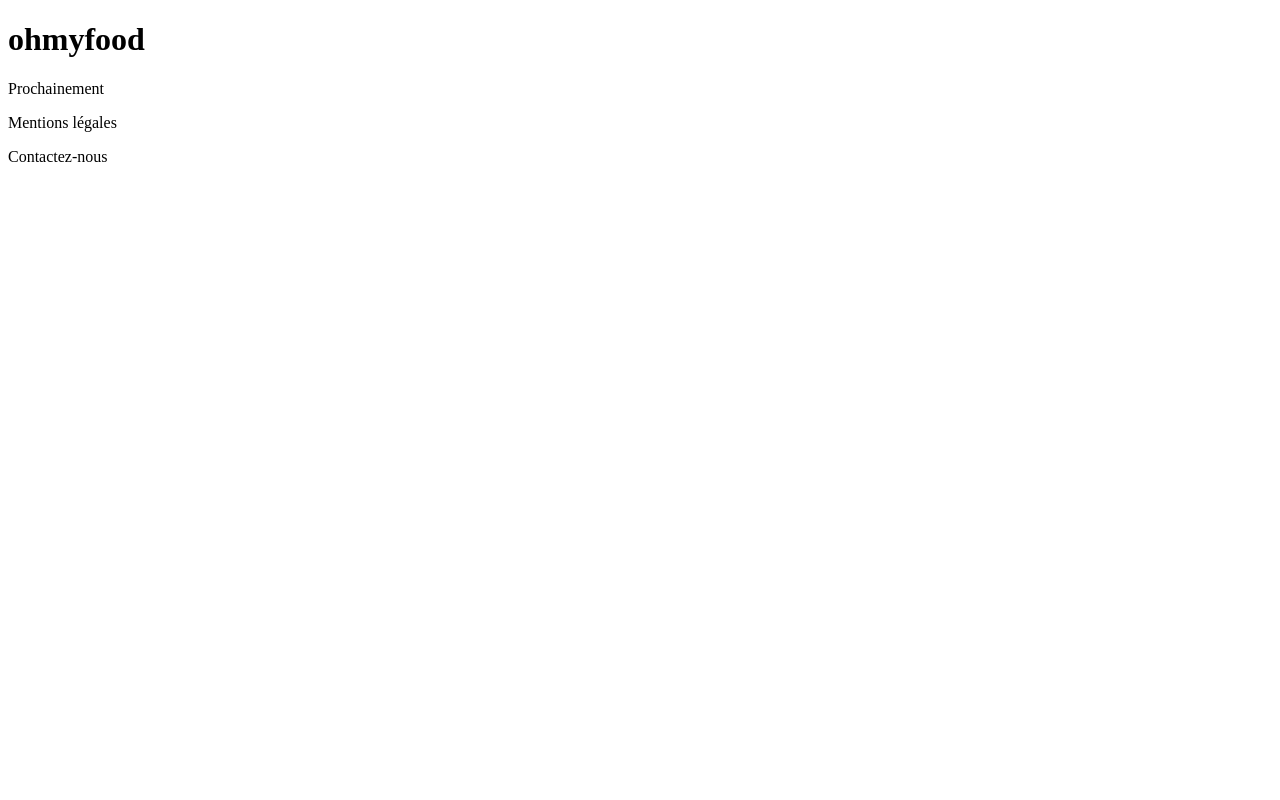
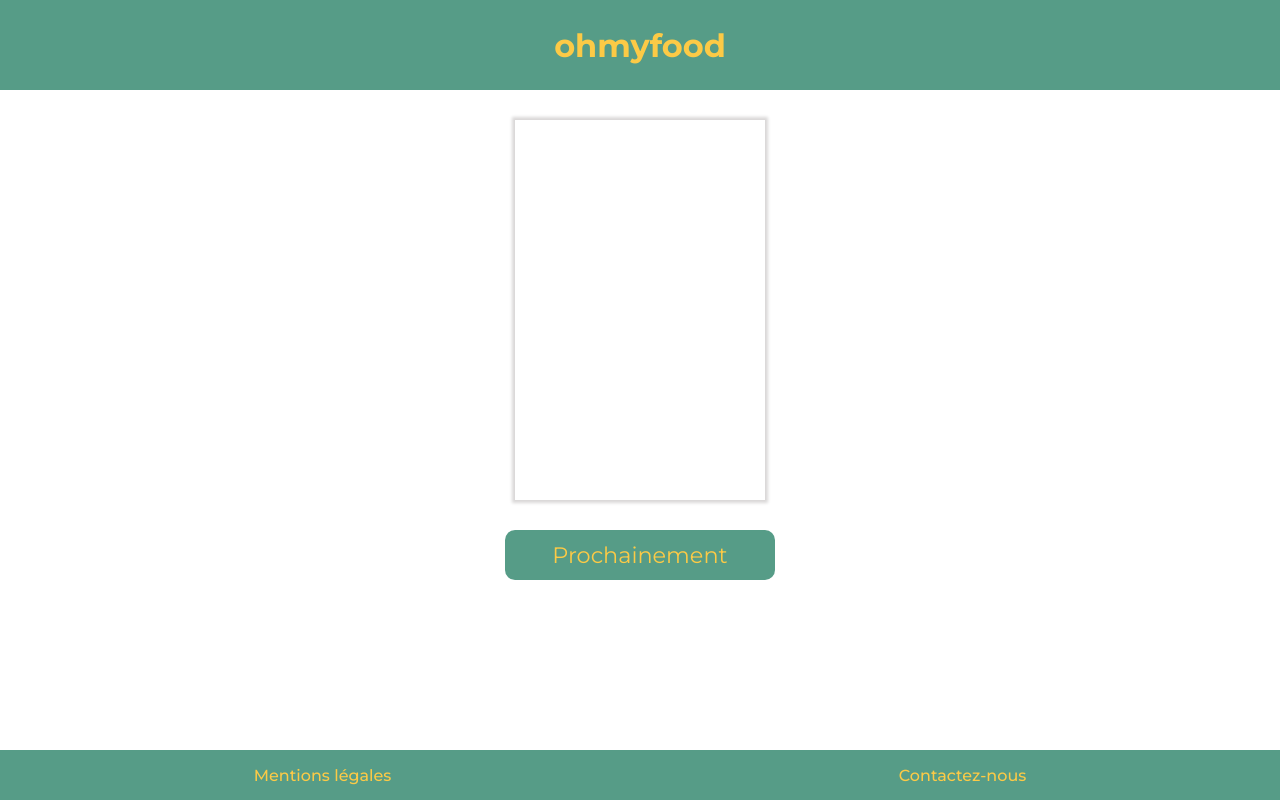
Before and after one commit to Dojando/P3_amraoui_jawad, a website: page index.html in a window 1280 px wide. Drawn offline with Linux system fonts and the light colour scheme.

Commit message:
mise en forme css du header, du footer et commencement de la partie pricipale / ajout de google font avec differentes weight pour les textes

```diff
--- a/index.html
+++ b/index.html
@@ -7,7 +7,7 @@
     <meta name="description" content="Ohmyfood">
     <!-- balises liens -->
     <link rel="stylesheet" href="css/style.css">
-    <link href="https://fonts.googleapis.com/css2?family=Montserrat:wght@800&display=swap" rel="stylesheet">
+    <link href="https://fonts.googleapis.com/css2?family=Montserrat:wght@400;500;700&display=swap" rel="stylesheet">
     <title>Ohmyfood</title>
 </head>
 <body>
@@ -15,16 +15,18 @@
         <h1>ohmyfood</h1>
     </header>
 
-    <section>
-        <article></article>
-        <article></article>
-        <article></article>
-        <article></article>
-    </section>
+    <div class="contenu">
+        <section>
+            <article class="contenu__menu1"></article>
+            <article class="contenu__menu2"></article>
+            <article class="contenu__menu3"></article>
+            <article class="contenu__menu4"></article>
+        </section>
 
-    <div>
-        <div>
-            <p>Prochainement</p>
+        <div class="zone_prochainement">
+            <div class="zone_prochainement__bloc">
+                <p>Prochainement</p>
+            </div>
         </div>
     </div>
 
--- a/sass/main.scss
+++ b/sass/main.scss
@@ -0,0 +1,78 @@
+// générale
+
+$vert_principal: #569C87;
+$jaune_principal: #FCCA46;
+
+@mixin affiche_menu {
+    width: 250px;
+    height: 380px;
+    margin: 30px 30px 30px 30px;
+    box-shadow: 0px 0px 3px 3px rgb(218, 216, 216);
+}
+@mixin carte_menu {
+
+}
+
+*{
+    margin: 0;
+    padding: 0;
+    box-sizing: border-box;
+}
+
+body{
+    font-family: 'Montserrat', sans-serif;
+}
+
+header{
+    background-color: $vert_principal;
+    height: 90px;
+    display: flex;
+    justify-content: center;
+    align-items: center;
+    h1{
+        color: $jaune_principal;
+    }
+}
+
+.contenu{
+    display: flex;
+    flex-direction: column;
+    align-items: center;
+    &__menu1{
+        @include affiche_menu();
+    }
+}
+
+.zone_prochainement{
+    width: 100%;
+    display: flex;
+    justify-content: center;
+    &__bloc{
+        display: flex;
+        justify-content: center;
+        align-items: center;
+        font-size: 1.4em;
+        font-weight: 400;
+        width: 270px;
+        height: 50px;
+        color: $jaune_principal;
+        background-color: $vert_principal;
+        border-radius: 10px;
+        p{
+            display: inline-block;
+        }
+    }
+}
+
+footer{
+    width: 100%;
+    height: 50px;
+    background-color: $vert_principal;
+    display: flex;
+    justify-content: space-around;
+    align-items: center;
+    color: $jaune_principal;
+    font-weight: 500;
+    position: fixed;
+    bottom: 0px;
+}
```
Also changed, not shown: css/style.css, 1 other file.
